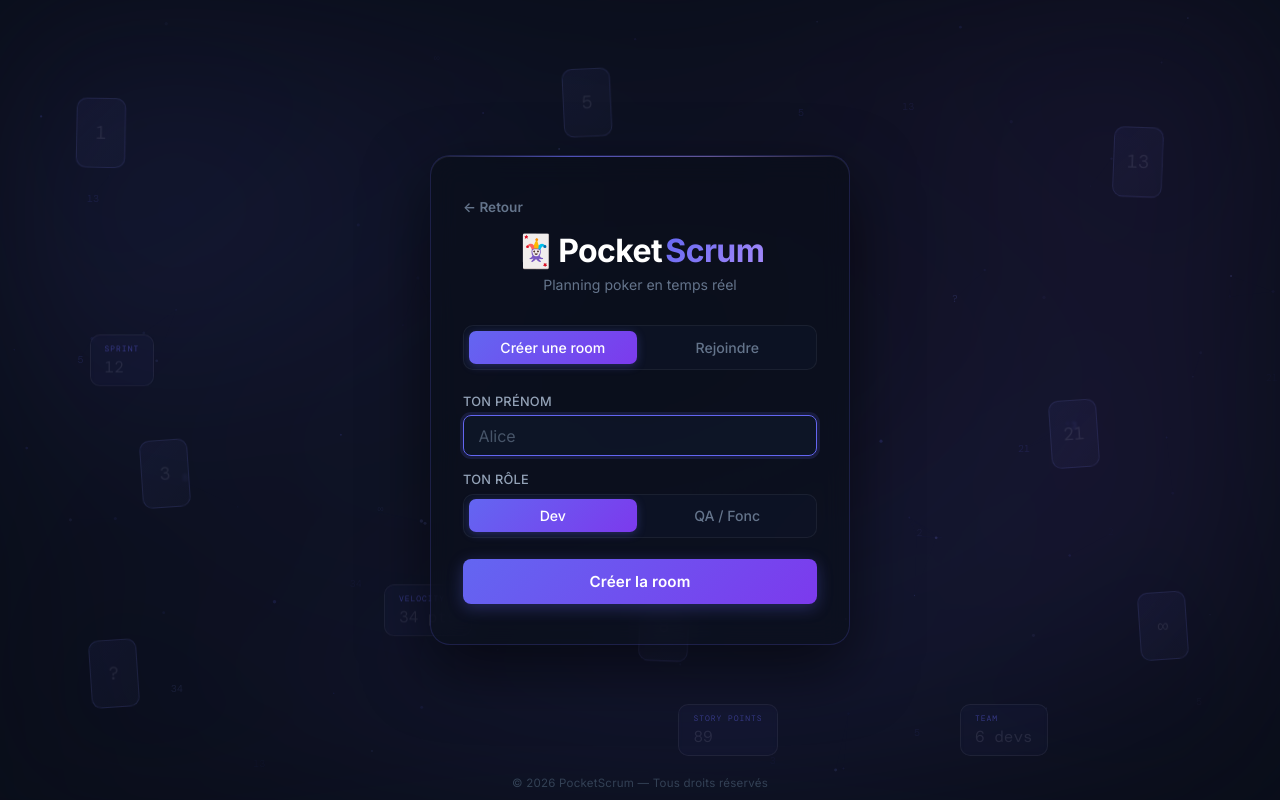
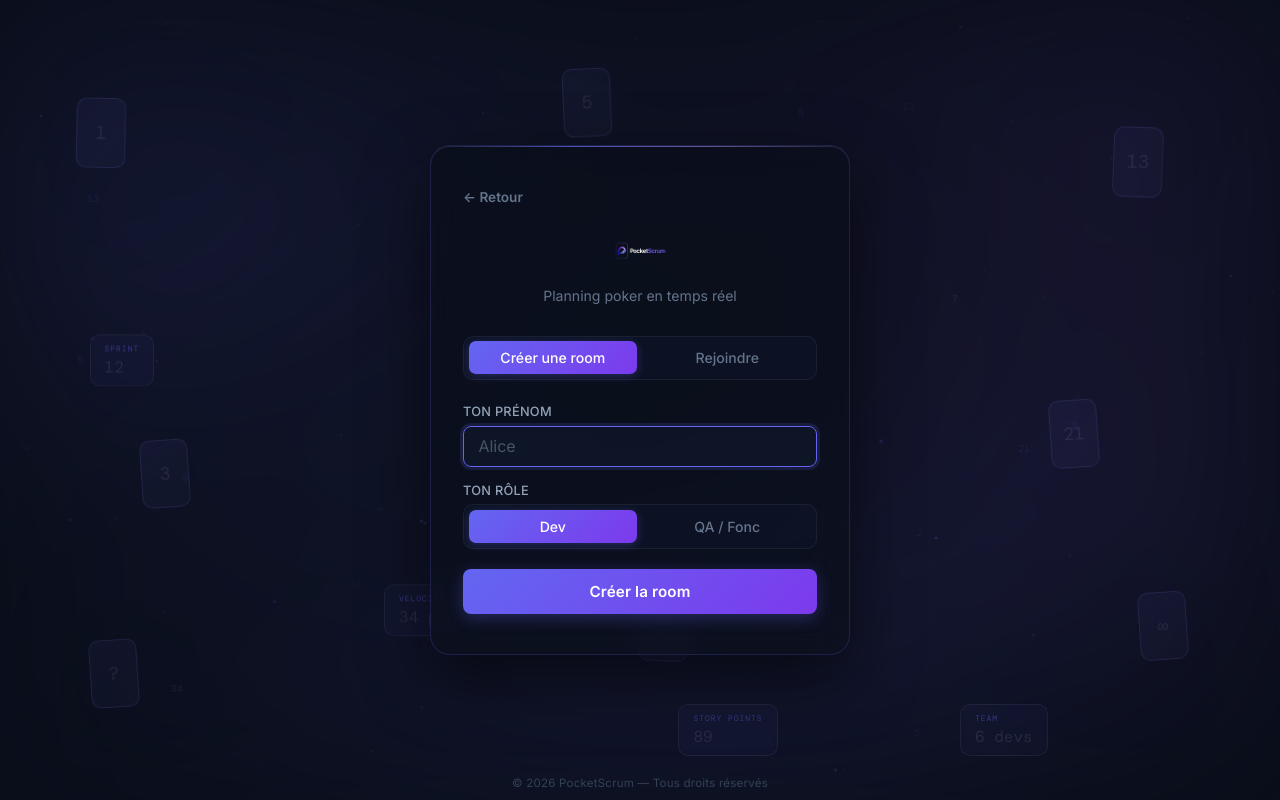
Before and after one commit to Pooranan11/PocketScrum, a React (Vite) app in the folder frontend/: page / in a window 1280 px wide. Both pictures are taken after a click on the button 300 px from the left and 441 px from the top of the page. Built offline with nearby package versions, Linux system fonts and the light colour scheme; a web font is replaced by a local one.

Commit message:
feat: replace text logo with image logo
Add Logo_transparent.png to public/ and replace the text-based
PocketScrum wordmark in Dashboard, Home and Room header with the
image (72px, 60px, 28px respectively).

Co-Authored-By: Claude Sonnet 4.6 <noreply@anthropic.com>

```diff
--- a/frontend/src/views/Dashboard.jsx
+++ b/frontend/src/views/Dashboard.jsx
@@ -28,9 +28,7 @@ export default function Dashboard({ onSelectTool }) {
   return (
     <div className={styles.page}>
       <header className={styles.header}>
-        <h1 className={styles.logo}>
-          🃏 <span className={styles.logoPocket}>Pocket</span><span className={styles.logoScrum}>Scrum</span>
-        </h1>
+        <img src="/logo.png" alt="PocketScrum" className={styles.logo} />
         <p className={styles.subtitle}>Choisissez un outil Scrum pour commencer</p>
       </header>
 
--- a/frontend/src/views/Dashboard.module.css
+++ b/frontend/src/views/Dashboard.module.css
@@ -13,22 +13,8 @@
 }
 
 .logo {
-  font-size: 2.4rem;
-  letter-spacing: -.8px;
-  font-weight: 700;
-  display: flex;
-  align-items: center;
-  justify-content: center;
-  gap: .25rem;
-}
-
-.logoPocket { color: #ffffff; }
-
-.logoScrum {
-  background: linear-gradient(135deg, #6366f1, #a78bfa);
-  -webkit-background-clip: text;
-  -webkit-text-fill-color: transparent;
-  background-clip: text;
+  height: 72px;
+  width: auto;
 }
 
 .subtitle {
--- a/frontend/src/views/Home.jsx
+++ b/frontend/src/views/Home.jsx
@@ -43,9 +43,7 @@ export default function Home({ onJoin, onBack }) {
       {onBack && (
         <button className={styles.back} onClick={onBack}>← Retour</button>
       )}
-      <h1 className={styles.logo}>
-        🃏 <span className={styles.logoPocket}>Pocket</span><span className={styles.logoScrum}>Scrum</span>
-      </h1>
+      <img src="/logo.png" alt="PocketScrum" className={styles.logo} />
       <p className={styles.subtitle}>Planning poker en temps réel</p>
 
       <div className={styles.tabs}>
--- a/frontend/src/views/Home.module.css
+++ b/frontend/src/views/Home.module.css
@@ -38,23 +38,10 @@
 }
 
 .logo {
-  font-size: 2rem;
-  text-align: center;
-  letter-spacing: -.6px;
-  font-weight: 700;
-  display: flex;
-  align-items: center;
-  justify-content: center;
-  gap: .2rem;
-}
-
-.logoPocket { color: #ffffff; }
-
-.logoScrum {
-  background: linear-gradient(135deg, #6366f1, #a78bfa);
-  -webkit-background-clip: text;
-  -webkit-text-fill-color: transparent;
-  background-clip: text;
+  height: 60px;
+  width: auto;
+  display: block;
+  margin: 0 auto;
 }
 
 .subtitle {
--- a/frontend/src/views/Room.jsx
+++ b/frontend/src/views/Room.jsx
@@ -222,7 +222,7 @@ export default function Room({ session, onLeave, onVelocity }) {
       {/* Header */}
       <header className={styles.header}>
         <div className={styles.headerLeft}>
-          <span className={styles.logoSmall}>🃏 PocketScrum</span>
+          <img src="/logo.png" alt="PocketScrum" className={styles.logoSmall} />
           <span className={styles.badge}>Room <strong>{room_code}</strong></span>
           {is_scrum_master && <span className={styles.smBadge}>Scrum Master</span>}
         </div>
--- a/frontend/src/views/Room.module.css
+++ b/frontend/src/views/Room.module.css
@@ -31,12 +31,8 @@
 }
 
 .logoSmall {
-  font-size: 1rem;
-  font-weight: 700;
-  background: linear-gradient(135deg, #fff, #a78bfa);
-  -webkit-background-clip: text;
-  -webkit-text-fill-color: transparent;
-  background-clip: text;
+  height: 28px;
+  width: auto;
 }
 
 .badge {
```
Also changed, not shown: frontend/public/logo.png (added).
